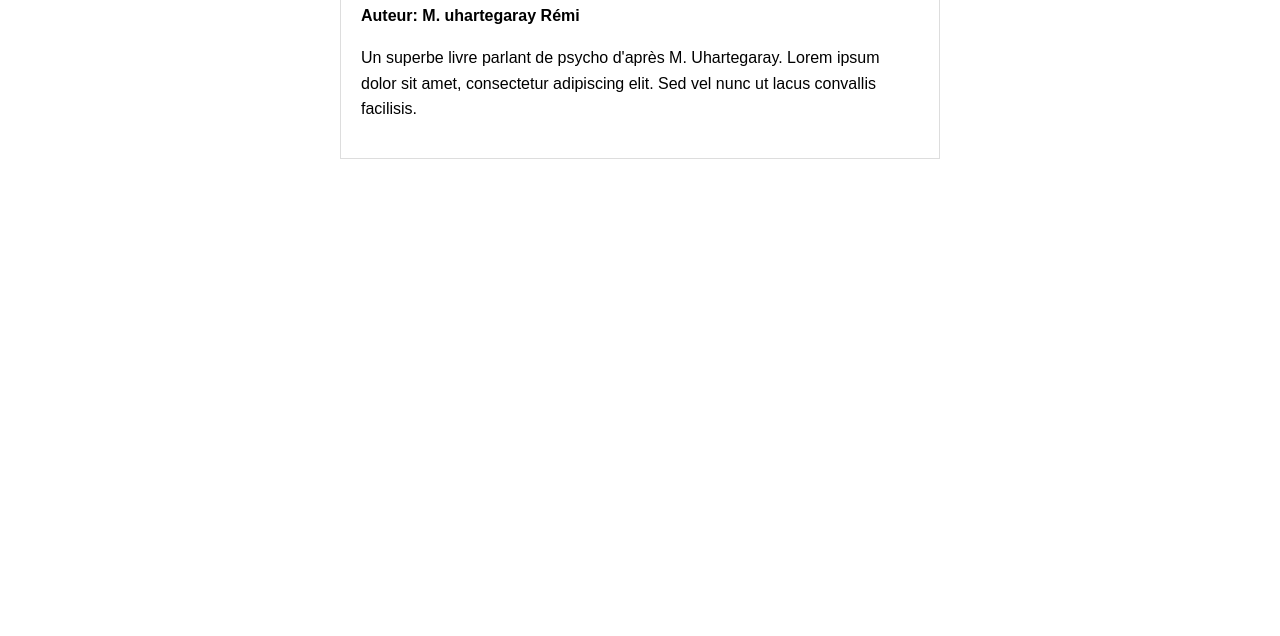
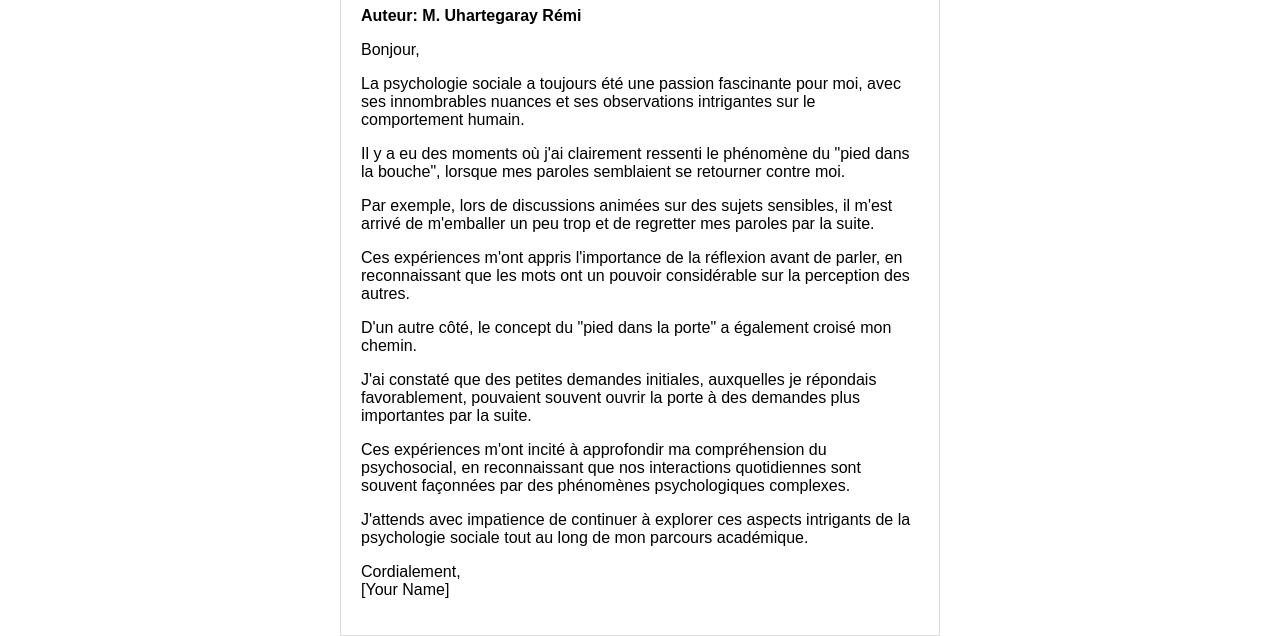
Before and after one commit to loulegall/psycho_social_library, a plain HTML site: page Book/bookRemi.html in a window 1280 px wide. Shown: the part 430-1066 px from the top of the page. Before the commit the page ends 800 px from the top, so only its background shows below. Drawn offline with Linux system fonts and the light colour scheme.

Commit message:
Exemple of paper

```diff
--- a/Book/bookRemi.html
+++ b/Book/bookRemi.html
@@ -4,7 +4,7 @@
 <head>
     <meta charset="UTF-8">
     <meta name="viewport" content="width=device-width, initial-scale=1.0">
-    <title>Essai de M. Cordier Maxime</title>
+    <title>Essai de M. Uhartegaray Rémi</title>
     <link rel="stylesheet" href="../styles.css">
 </head>
 
@@ -23,8 +23,37 @@
         <div class="book-details">
             <h1>Essai de M. Uhartegaray Rémi</h1>
             <img src="../Data/Book_Rémi.png" alt="Image Livre 1">
-            <p class="author">Auteur: M. uhartegaray Rémi</p>
-            <p class="description">Un superbe livre parlant de psycho d'après M. Uhartegaray. Lorem ipsum dolor sit amet, consectetur adipiscing elit. Sed vel nunc ut lacus convallis facilisis.</p>
+            <p class="author">Auteur: M. Uhartegaray Rémi</p>
+
+            <!-- Texte divisé en parties avec attributs ARIA et tabindex -->
+            <div role="region" aria-label="Introduction" tabindex="0">
+                <p aria-live="polite">Bonjour,</p>
+                <p aria-live="polite">La psychologie sociale a toujours été une passion fascinante pour moi, avec ses innombrables nuances et ses observations intrigantes sur le comportement humain.</p>
+            </div>
+
+            <div role="region" aria-label="Expériences" tabindex="0">
+                <p aria-live="polite">Il y a eu des moments où j'ai clairement ressenti le phénomène du "pied dans la bouche", lorsque mes paroles semblaient se retourner contre moi.</p>
+                <p aria-live="polite">Par exemple, lors de discussions animées sur des sujets sensibles, il m'est arrivé de m'emballer un peu trop et de regretter mes paroles par la suite.</p>
+            </div>
+
+            <div role="region" aria-label="Leçon Apprise" tabindex="0">
+                <p aria-live="polite">Ces expériences m'ont appris l'importance de la réflexion avant de parler, en reconnaissant que les mots ont un pouvoir considérable sur la perception des autres.</p>
+            </div>
+
+            <div role="region" aria-label="Autre Expérience" tabindex="0">
+                <p aria-live="polite">D'un autre côté, le concept du "pied dans la porte" a également croisé mon chemin.</p>
+                <p aria-live="polite">J'ai constaté que des petites demandes initiales, auxquelles je répondais favorablement, pouvaient souvent ouvrir la porte à des demandes plus importantes par la suite.</p>
+            </div>
+
+            <div role="region" aria-label="Réflexion Personnelle" tabindex="0">
+                <p aria-live="polite">Ces expériences m'ont incité à approfondir ma compréhension du psychosocial, en reconnaissant que nos interactions quotidiennes sont souvent façonnées par des phénomènes psychologiques complexes.</p>
+                <p aria-live="polite">J'attends avec impatience de continuer à explorer ces aspects intrigants de la psychologie sociale tout au long de mon parcours académique.</p>
+            </div>
+
+            <div role="region" aria-label="Signature" tabindex="0">
+                <p aria-live="polite">Cordialement,<br>[Your Name]</p>
+            </div>
+
         </div>
     </section>
 </body>
```
